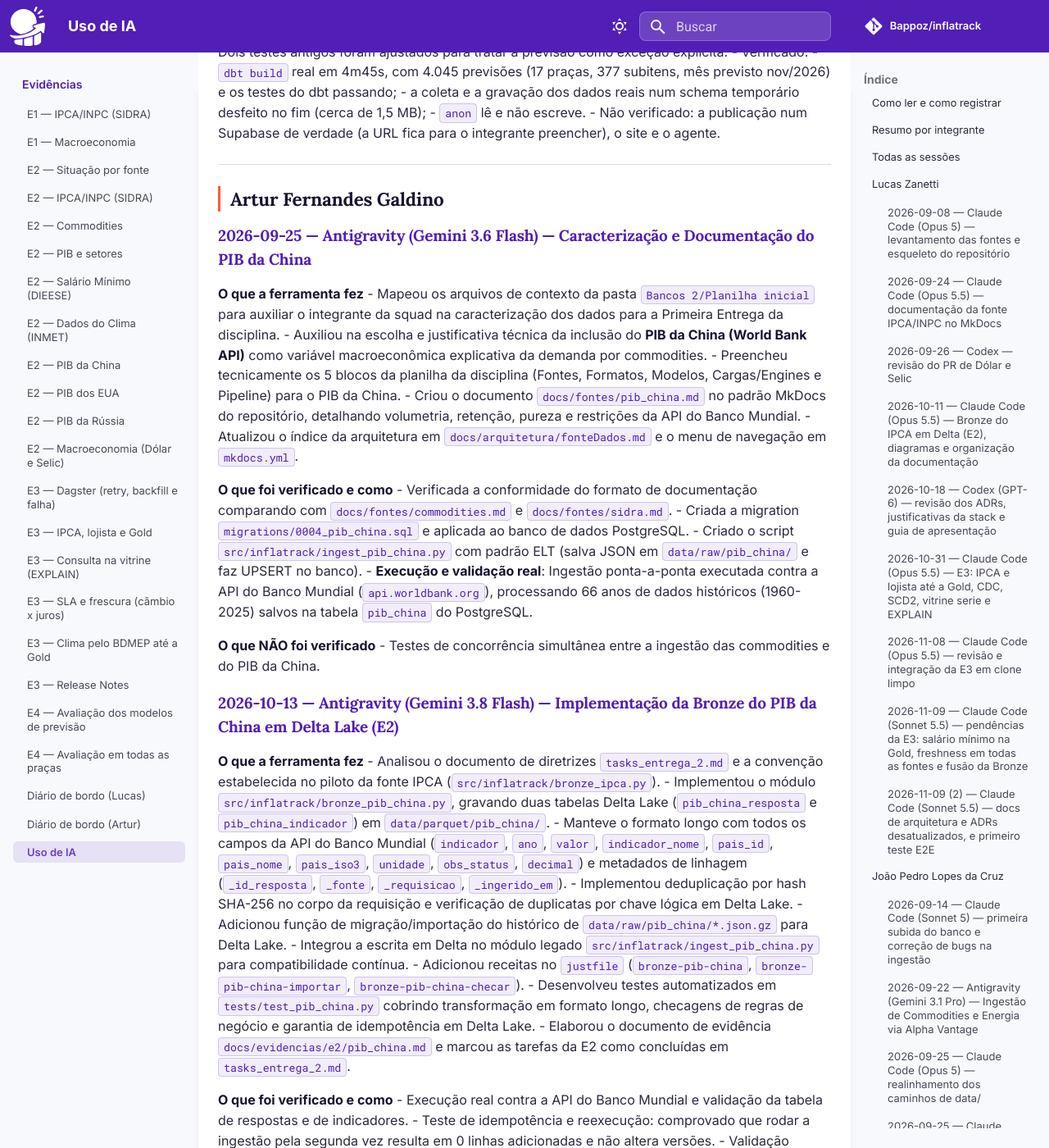
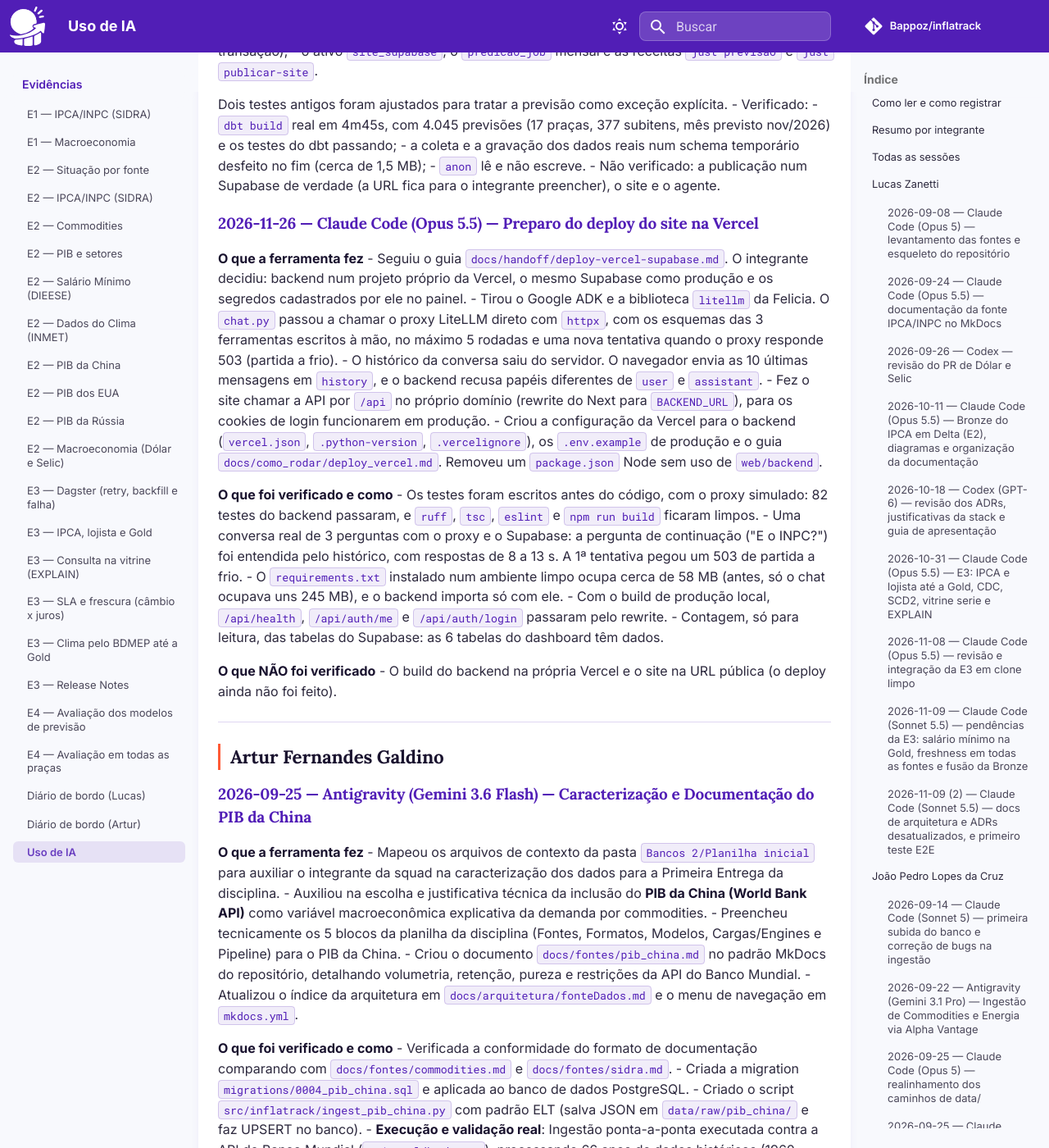
Before and after one commit to Bappoz/inflatrack, an MkDocs documentation site: the page built from docs/evidencias/uso_ia.md, in a window 1280 px wide and 1400 px high, scrolled down 40401 px. Shown: the whole window at 82% size. Built offline with MkDocs 1.6.1 and Material for MkDocs 9.7.7, drawn with Linux system fonts in a browser that asks for light colours; comment, search, counter and statistics services are not loaded; some of the changed text lies outside the part shown.

Commit message:
feat(site): serve the API under /api and add Vercel deploy config
The frontend calls /api on its own domain and Next rewrites it to
BACKEND_URL, so the session cookies live on the site domain. Adds the
backend vercel.json, .python-version and .vercelignore, production
.env.example files, the deploy guide and the AI usage entry. Drops an
unused Node package.json from web/backend.

```diff
--- a/AI-USAGE.md
+++ b/AI-USAGE.md
@@ -13,7 +13,7 @@ Exigido pela [Política de Uso de IA](https://unb-bd2.github.io/PlanoEnsino/) da
 | Integrante | Sessões | Período | Ferramentas |
 |---|---|---|---|
 | Lucas Zanetti | 7 | 2026-09-08 a 2026-11-08 | Claude Code (Opus 5.5) (4), Claude Code (Opus 5) (1), Codex (2) |
-| João Pedro Lopes da Cruz | 27 | 2026-09-14 a 2026-11-19 | Claude Code (Opus 5) (8), Claude Code (Opus 5.5) (14), Claude Code (Sonnet 5) (1), Claude Code (Sonnet 5.5) (3), Antigravity (Gemini 3.1 Pro) (1) |
+| João Pedro Lopes da Cruz | 28 | 2026-09-14 a 2026-11-26 | Claude Code (Opus 5) (8), Claude Code (Opus 5.5) (15), Claude Code (Sonnet 5) (1), Claude Code (Sonnet 5.5) (3), Antigravity (Gemini 3.1 Pro) (1) |
 | Artur Fernandes Galdino | 7 | 2026-09-25 a 2026-11-02 | Antigravity (Gemini 3.6 Flash) (1), Antigravity (Gemini 3.8 Flash) (6) |
 | Pedro Américo | 4 | 2026-09-25 a 2026-11-01 | Antigravity (Gemini 3.1 Pro) (3), Antigravity (Gemini 3.8 Flash) (1) |
 | Johnnatan Salles | 4 | 2026-09-28 a 2026-10-31 | Antigravity (Gemini 3.8 Flash) (3), GitHub Copilot (1) |
@@ -75,6 +75,7 @@ Exigido pela [Política de Uso de IA](https://unb-bd2.github.io/PlanoEnsino/) da
 | 2026-11-09 | João Pedro Lopes da Cruz | Claude Code (Sonnet 5.5 e Opus 5.5) | Comando `just painel-up` para pôr o Metabase no ar |
 | 2026-11-11 | João Pedro Lopes da Cruz | Claude Code (Opus 5.5) | Revisão do PR #22 (clima): medições pelo BDMEP, `gold.fct_clima_mensal` e merge com a main |
 | 2026-11-19 | João Pedro Lopes da Cruz | Claude Code (Opus 5.5) | Revisão do PR #21 (PROCON), preços de atacadista no Postgres (PR #23) e avaliação dos modelos de previsão (regressões x XGBoost) |
+| 2026-11-26 | João Pedro Lopes da Cruz | Claude Code (Opus 5.5) | Preparo do deploy do site na Vercel: Felicia sem o Google ADK e API pelo domínio do site |
 | 2026-11-09 | Johnnatan Salles | GitHub Copilot | Integração do cadastro de usuário com Supabase Auth via backend Python |
 | 2026-11-09 | Johnnatan Salles | GitHub Copilot | Tabela pública de perfis sincronizada com Supabase Auth |
 | 2026-11-09 | Johnnatan Salles | GitHub Copilot | Home simples e navegação de teste entre cadastro, login e home |
@@ -1447,6 +1448,25 @@ de tarefas nessa linha.
   - `anon` lê e não escreve.
 - Não verificado: a publicação num Supabase de verdade (a URL fica para o integrante preencher), o site e o agente.
 
+### 2026-11-26 — Claude Code (Opus 5.5) — Preparo do deploy do site na Vercel
+
+**O que a ferramenta fez**
+- Seguiu o guia `docs/handoff/deploy-vercel-supabase.md`. O integrante decidiu: backend num projeto próprio da Vercel, o mesmo Supabase como produção e os segredos cadastrados por ele no painel.
+- Tirou o Google ADK e a biblioteca `litellm` da Felicia. O `chat.py` passou a chamar o proxy LiteLLM direto com `httpx`, com os esquemas das 3 ferramentas escritos à mão, no máximo 5 rodadas e uma nova tentativa quando o proxy responde 503 (partida a frio).
+- O histórico da conversa saiu do servidor. O navegador envia as 10 últimas mensagens em `history`, e o backend recusa papéis diferentes de `user` e `assistant`.
+- Fez o site chamar a API por `/api` no próprio domínio (rewrite do Next para `BACKEND_URL`), para os cookies de login funcionarem em produção.
+- Criou a configuração da Vercel para o backend (`vercel.json`, `.python-version`, `.vercelignore`), os `.env.example` de produção e o guia `docs/como_rodar/deploy_vercel.md`. Removeu um `package.json` Node sem uso de `web/backend`.
+
+**O que foi verificado e como**
+- Os testes foram escritos antes do código, com o proxy simulado: 82 testes do backend passaram, e `ruff`, `tsc`, `eslint` e `npm run build` ficaram limpos.
+- Uma conversa real de 3 perguntas com o proxy e o Supabase: a pergunta de continuação ("E o INPC?") foi entendida pelo histórico, com respostas de 8 a 13 s. A 1ª tentativa pegou um 503 de partida a frio.
+- O `requirements.txt` instalado num ambiente limpo ocupa cerca de 58 MB (antes, só o chat ocupava uns 245 MB), e o backend importa só com ele.
+- Com o build de produção local, `/api/health`, `/api/auth/me` e `/api/auth/login` passaram pelo rewrite.
+- Contagem, só para leitura, das tabelas do Supabase: as 6 tabelas do dashboard têm dados.
+
+**O que NÃO foi verificado**
+- O build do backend na própria Vercel e o site na URL pública (o deploy ainda não foi feito).
+
 ---
 
 ## Artur Fernandes Galdino
```
Also changed, not shown: docs/como_rodar/deploy_vercel.md (added, +115 -0 lines), web/backend/README.md (+4 -3 lines), 12 other files.
